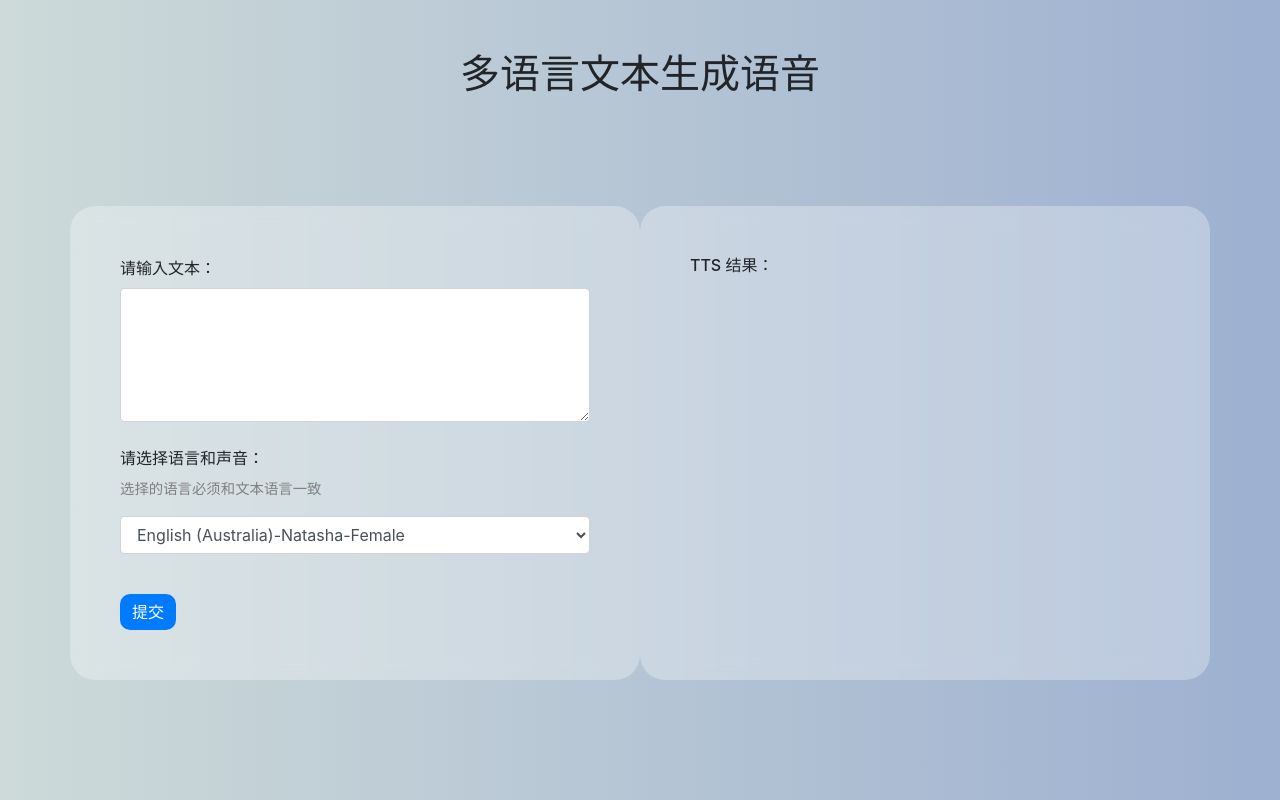
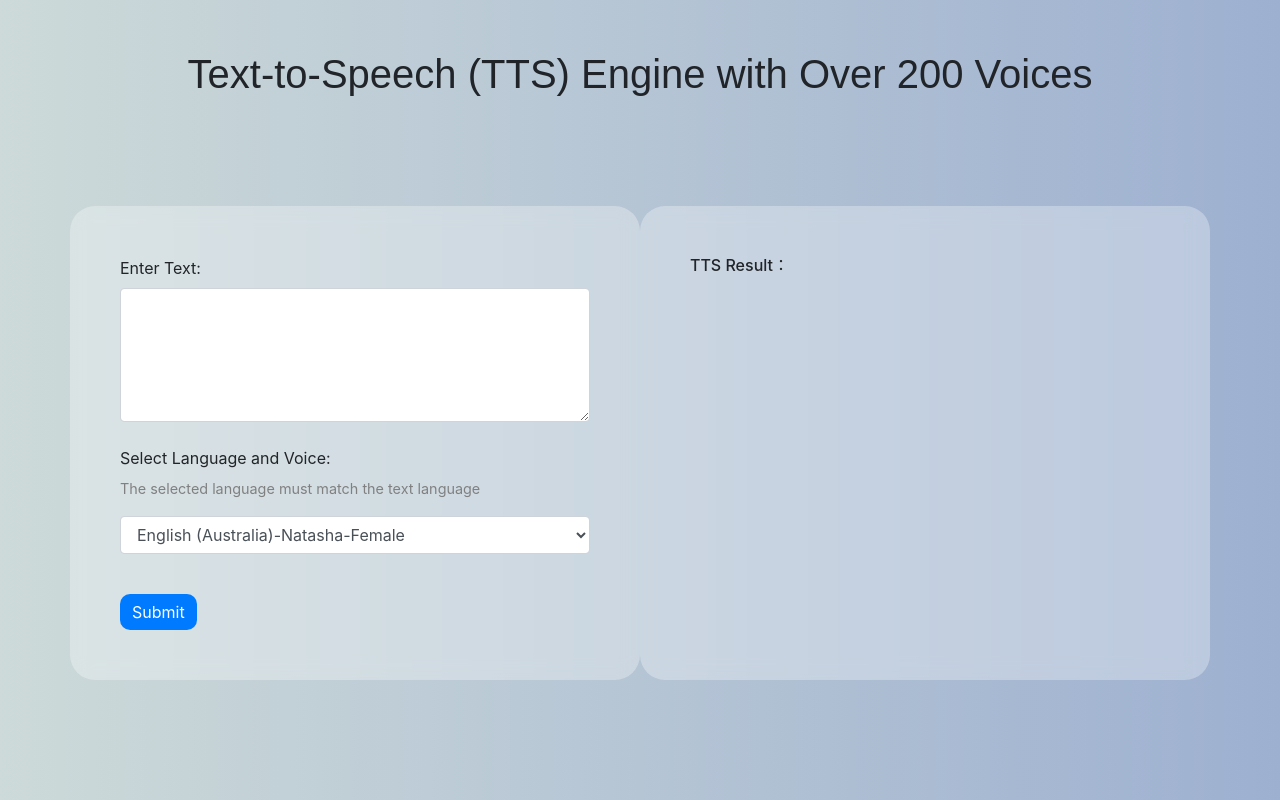
Before and after one commit to huanwa/tts-test, a Flask app: page / in a window 1280 px wide. Run offline with Flask 3, Linux system fonts and the light colour scheme; some libraries are stand-ins or nearby versions.

Commit message:
Update text_to_speech.html

```diff
--- a/templates/text_to_speech.html
+++ b/templates/text_to_speech.html
@@ -55,28 +55,28 @@
         </style>
     </head>
     <body>
-        <h1 class="title">多语言文本生成语音</h1>
+        <h1 class="title">Text-to-Speech (TTS) Engine with Over 200 Voices</h1>
         <div class="container">
             <div class="row">
                 <div class="col form-wrapper">
                     <form id="myForm">
                         <div class="form-group">
-                            <label>请输入文本：</label><br>
+                            <label>Enter Text:</label><br>
                             <textarea class="form-control" name="text" cols="40" rows="5"></textarea><br>
-                            <label>请选择语言和声音：</label><br>
-                            <p class="note">选择的语言必须和文本语言一致</p>
+                            <label>Select Language and Voice:</label><br>
+                            <p class="note">The selected language must match the text language</p>
                             <select class="form-control" name="language_code">
                                 {% for language in languages %}
                                     <option value="{{ language }}">{{ language }}</option>
                                 {% endfor %}
                             </select><br>
                         </div>
-                        <input type="submit" class="btn btn-primary" value="提交">
+                        <input type="submit" class="btn btn-primary" value="Submit">
                     </form>
                 </div>
                 <div class="col result-wrapper">
                     <div id="result">
-                        <h3 class="result-header">TTS 结果：</h3>
+                        <h3 class="result-header">TTS Result：</h3>
                     </div>
                 </div>
             </div>
@@ -98,9 +98,9 @@
                   method: 'POST',
                   data: $(this).serialize(),
                   success: function(response) {
-                      var html = '<h3 class="result-header">TTS 结果：</h3>' +
+                      var html = '<h3 class="result-header">TTS Result：</h3>' +
                           '<audio controls src="' + response.result_audio_url + '"></audio>' +
-                          '<br><a class="btn btn-primary" style="margin-top:30px;" href="' + response.result_audio_url + '" download="tts_output.mp3">下载</a>';
+                          '<br><a class="btn btn-primary" style="margin-top:30px;" href="' + response.result_audio_url + '" download="tts_output.mp3">Download</a>';
                       $('#result').html(html);
                       $('.loader').hide();
                   },
```
